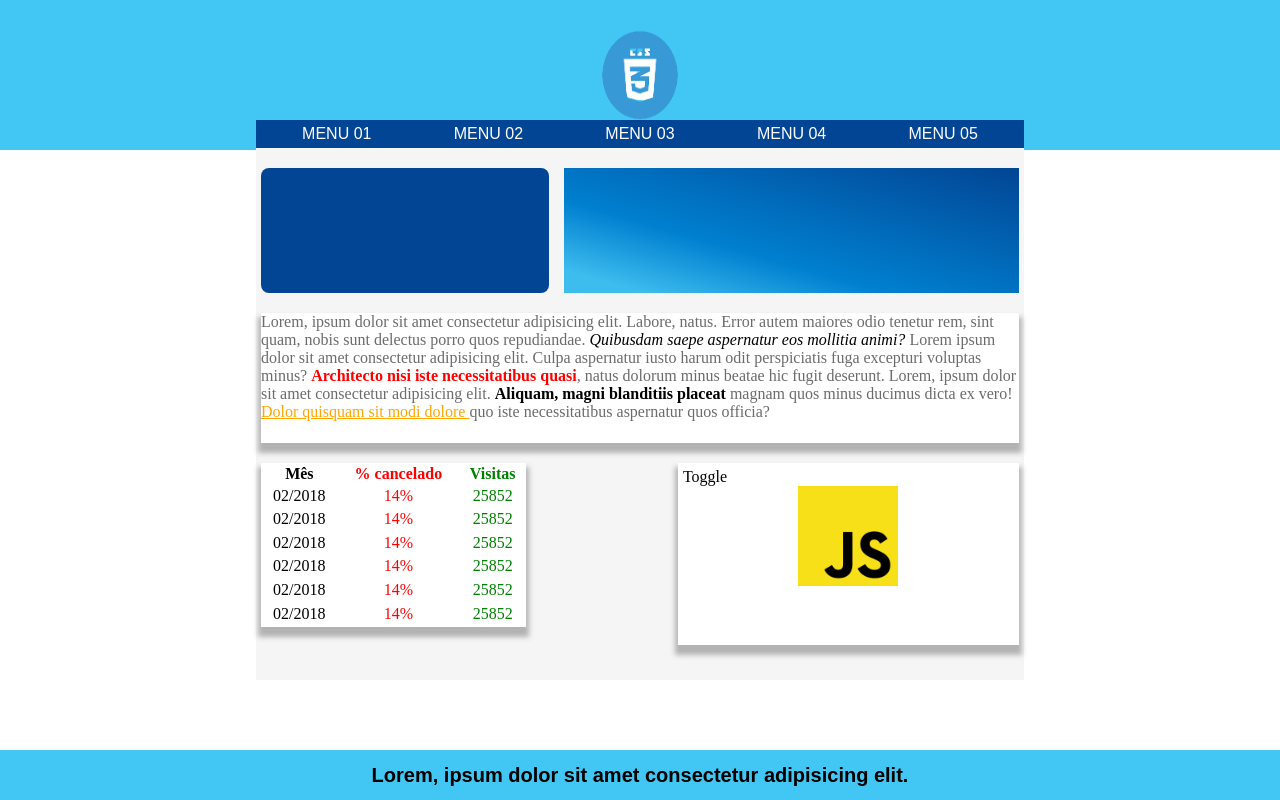
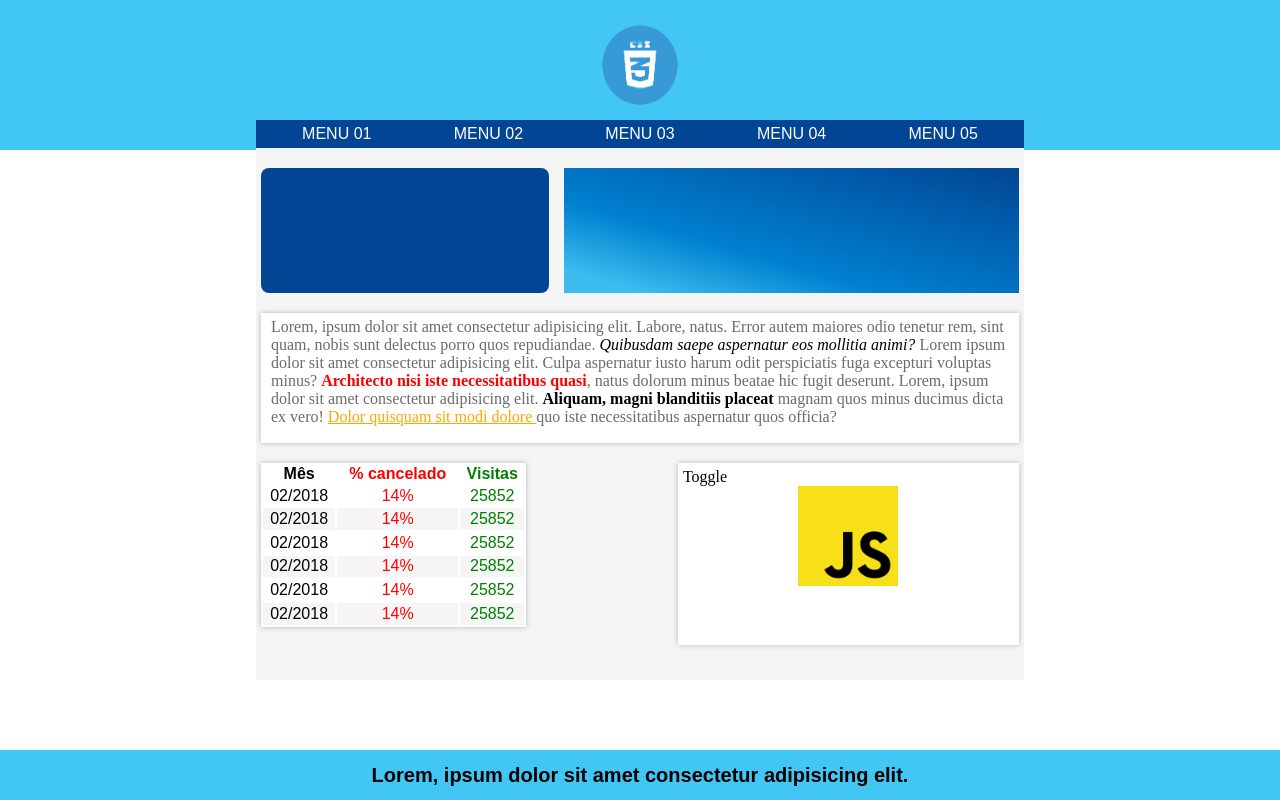
Before and after one commit to karolynaassuncao/teste-web-art, a plain HTML site: page index.html in a window 1280 px wide. Drawn offline with Linux system fonts and the light colour scheme.

Commit message:
finalização de estilo

```diff
--- a/style.css
+++ b/style.css
@@ -2,6 +2,7 @@
   margin: 0;
   padding: 0;
   box-sizing: border-box;
+  border: 0;
 }
 
 main {
@@ -17,7 +18,8 @@ body {
 
 header img {
   width: 100px;
-  height: 100px;
+  height: 90px;
+  margin-bottom: 20px;
 }
 
 header {
@@ -94,11 +96,12 @@ section .cards .text {
   height: 25%;
   margin: 20px 0;
   -webkit-box-shadow: 0px 7px 5px 3px rgba(171, 171, 171, 0.89);
-  box-shadow: 0px 7px 5px 3px rgba(171, 171, 171, 0.89);
+  box-shadow: 0px 0px 5px 0px rgba(171, 171, 171, 0.89);
 }
 
 section .cards .text p {
   color: #6b6b6b;
+  padding: 5px 10px;
 }
 
 section .cards .text p i {
@@ -129,7 +132,13 @@ section .cards .table table {
   height: 90%;
   background: #ffffff;
   -webkit-box-shadow: 0px 7px 5px 3px rgba(171, 171, 171, 0.89);
-  box-shadow: 0px 7px 5px 3px rgba(171, 171, 171, 0.89);
+  box-shadow: 0px 0px 5px 0px rgba(171, 171, 171, 0.89);
+  font-family: sans-serif;
+  font-size: 16px;
+}
+
+tr:nth-child(2n + 2) {
+  background: #f5f5f5;
 }
 
 .cor-green {
@@ -156,10 +165,10 @@ section .cards .table .toggle {
   background: #ffffff;
   padding: 5px;
   -webkit-box-shadow: 0px 7px 5px 3px rgba(171, 171, 171, 0.89);
-  box-shadow: 0px 7px 5px 3px rgba(171, 171, 171, 0.89);
+  box-shadow: 0px 0px 5px 0px rgba(171, 171, 171, 0.89);
 }
 
-section .cards .table .toggle p{
+section .cards .table .toggle p {
   cursor: pointer;
 }
 
```
